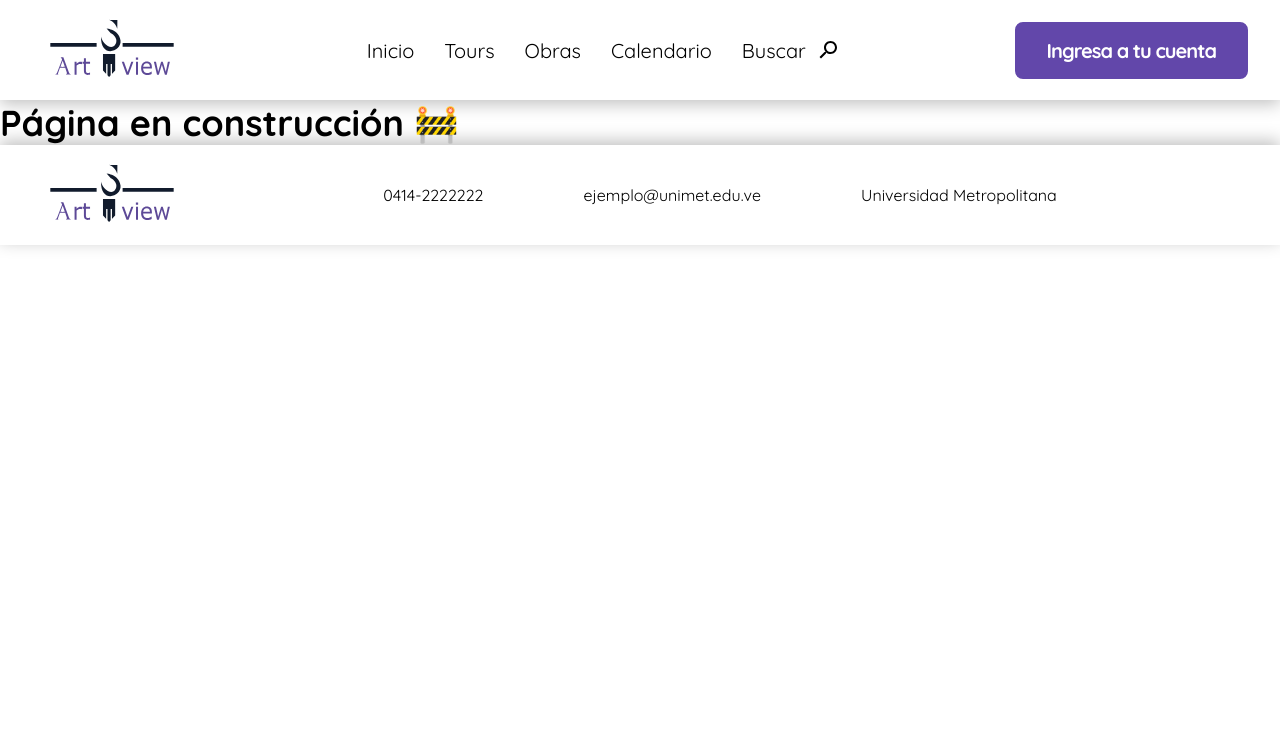
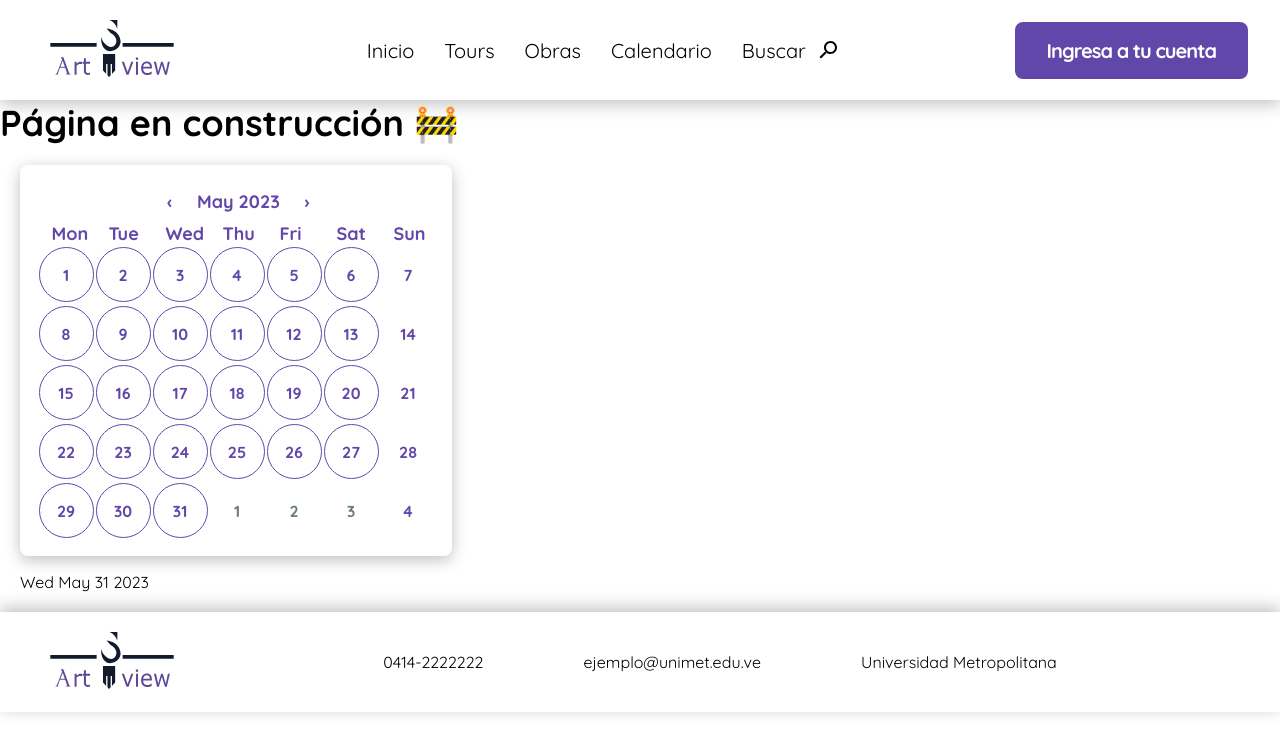
Before and after one commit to andresgoncalves/sart-views, a React (Vite) app: page /login in a window 1280 px wide. Shown: the top 754 px of the page. Built offline with nearby package versions, Linux system fonts and the light colour scheme.

Commit message:
Componente de Calendario creado :sparkles:

```diff
--- a/package.json
+++ b/package.json
@@ -11,8 +11,10 @@
     "preview": "vite preview"
   },
   "dependencies": {
+    "@syncfusion/ej2-react-calendars": "^21.2.8",
     "firebase": "^9.22.1",
     "react": "^18.2.0",
+    "react-calendar": "^4.2.1",
     "react-dom": "^18.2.0",
     "react-helmet-async": "^1.3.0",
     "react-router-dom": "^6.11.2"
--- /dev/null
+++ b/src/components/Calendar.css
@@ -0,0 +1,94 @@
+.calendarContainer{
+    margin: 20px;
+}
+
+.react-calendar {
+    display: flex;
+    flex-direction: column;
+    align-items: center;
+    padding: 16px;
+    width: 400px;
+    height: auto;
+    background: #FFFFFF;
+    box-shadow: 0px 4px 16px rgba(0, 0, 0, 0.25);
+    border-radius: 8px;
+}
+
+.react-calendar__navigation button {
+    font-family: 'Quicksand', sans-serif;
+    color: #6247AA;
+    background: none;
+    font-size: 18px;
+    margin-top: 8px;
+    margin-bottom: 8px;
+    padding-right: 10px;
+    padding-left: 10px;
+    border: none;
+    margin-left: 5px;
+    border-radius: 16px;
+    font-weight: 600;
+}
+
+.react-calendar__navigation button:enabled:hover{
+  background-color: #6247AA;
+  color: #FFFFFF;
+}
+
+.react-calendar__navigation__label button:enabled:hover{
+    background-color: #FFFFFF;
+    color:#6247AA;
+}
+
+
+
+abbr[title] {
+    text-decoration: none;
+    font-family: 'Quicksand', sans-serif;
+    color: #6247AA;
+    font-size: 18px;
+    margin-top: 8px;
+    padding-left: 15px;
+    font-weight: 600;
+}
+
+.react-calendar__month-view__days{
+    display: grid !important;
+    grid-template-columns: 1fr 1fr 1fr 1fr 1fr 1fr 1fr;
+    grid-template-rows: auto;
+}
+
+.react-calendar__tile{
+    font-family: 'Quicksand', sans-serif;
+    font-size: 16px;
+    font-weight: 600;
+    text-align: center;
+    color:#6247AA;
+    background-color: #FFFFFF;
+    border-radius: 50%;
+    border: 1px solid #6247AA;
+    width: 55px;
+    height: 55px;
+    margin: 2px;
+}
+
+.react-calendar__tile:enabled:hover,
+.react-calendar__tile:enabled:focus {
+  background: #6247AA;
+  color: #FFFFFF;
+  border-radius: 50%;
+}
+
+.react-calendar__month-view__days__day:nth-child(7n){
+    color: #6247AA;
+    border: none;
+}
+
+.react-calendar__month-view__days__day--neighboringMonth {
+    color: #6A7D7D;
+    border:none;
+}
+
+
+.react-calendar__navigation__prev2-button, .react-calendar__navigation__next2-button{
+    visibility: hidden;
+}
--- /dev/null
+++ b/src/components/Calendar.jsx
@@ -0,0 +1,25 @@
+import styles from "./Calendar.css"
+import Calendar from "react-calendar";
+import {useState} from 'react';
+
+function Calendario(){
+    const [date, setDate] = useState(new Date());
+    return(
+        <div className="calendarContainer">
+            <Calendar
+            // @ts-ignore
+            onChange={setDate}
+            value={date}
+            defaultView='month'
+            maxDetail="month"
+            minDetail="month"
+            />
+            <p className='text-center'>
+        <span className='bold'></span>{' '}
+        {date.toDateString()}
+      </p>
+        </div>
+    )
+}
+
+export default Calendario;
--- a/src/views/BlankPage.jsx
+++ b/src/views/BlankPage.jsx
@@ -1,10 +1,14 @@
 import { Helmet } from "react-helmet-async";
+import Calendar from "../components/Calendar";
 
 export default function BlankPage() {
   return (
     <>
       <Helmet title="En progreso" />
       <h1>Página en construcción 🚧</h1>
+      <div>
+        <Calendar></Calendar>
+      </div>
     </>
   );
 }
```
Also changed, not shown: src/components/Calendar.module.scss (added), 1 other file (tests, documents, lock files or other folders).
